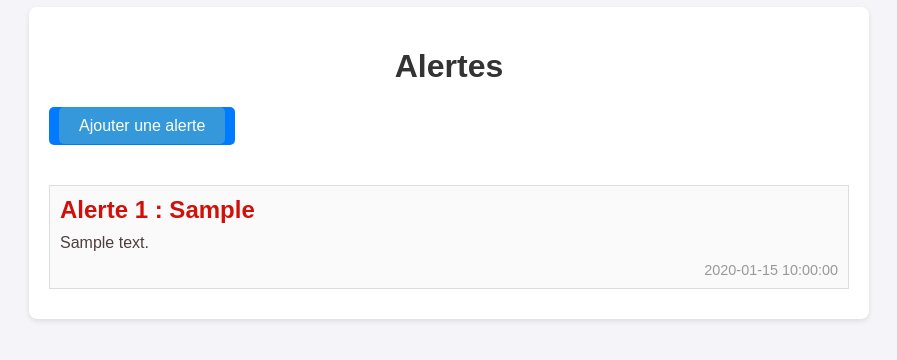
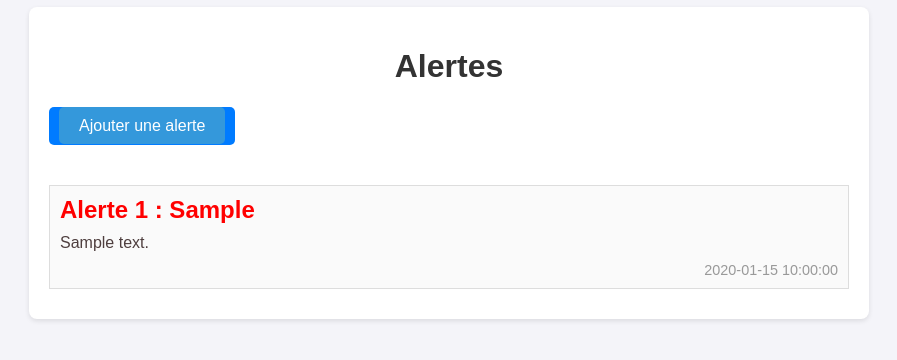
Before and after one commit to Xamflex6/HopitalG3, a PHP site: page /views/alertes in a window 1280 px wide. Shown: the part 202-562 px from the top of the page, without its empty margins (191-1088 px from the left). Run offline with PHP 8.4, Linux system fonts and the light colour scheme; tables that the repository leaves empty or names only in its code hold one stand-in row (values such as "Sample post").

Commit message:
feat : ajout du changement de couleur sur l'alerte

```diff
--- a/css/style.css
+++ b/css/style.css
@@ -426,7 +426,7 @@ h1 {
 .alert h2 {
     margin: 0;
     font-size: 1.5em;
-    color: #d1100a;
+
 }
 
 .alert p {
@@ -577,3 +577,11 @@ body {
   text-decoration: underline;
   color: #2980b9;
 }
+
+.vert {
+  color: green;
+}
+
+.rouge {
+  color:red;
+}
```
